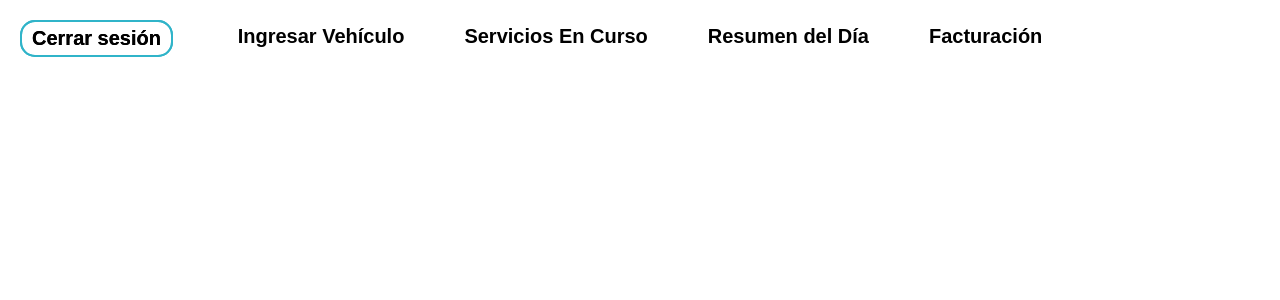
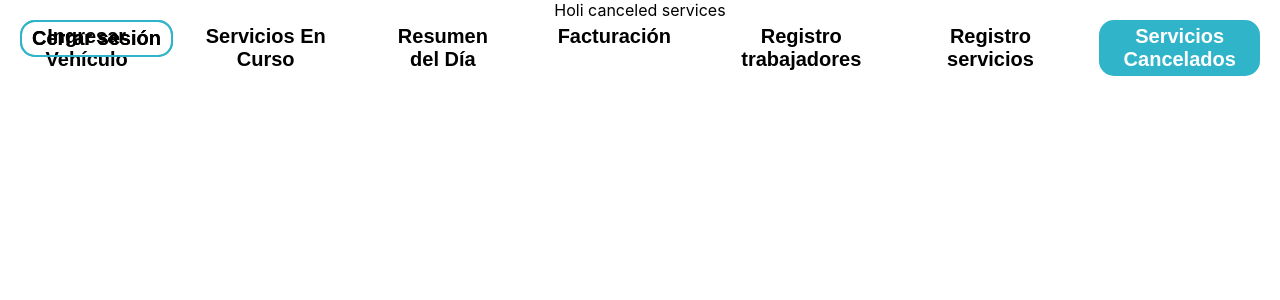
Before and after one commit to MariaCamilaRodriguezGuerrero/Lavadero_autos_Go_up_cloud, a React (Create React App) app in the folder client/: page /canceledServices in a window 1280 px wide. Shown: the top 300 px of the page. Built offline with nearby package versions, Linux system fonts and the light colour scheme.

Commit message:
CanceledServices, Services Registration, workers Registration

```diff
--- a/client/src/App.js
+++ b/client/src/App.js
@@ -14,6 +14,10 @@ import FormService from "./components/FormService/FormService";
 // import Nav from "./components/Nav/Nav";
 import NavSuperAdmin from "./componentsSuperAdmin/NavSuperAdmin/NavSuperAdmin";
 import BillingListSuperAdmin from "./viewsSuperAdmin/BillingListSuperAdmin/BillingList";
+import WorkersRegistration from "./viewsSuperAdmin/workersregistration/Workersregistration";
+import ServicesRegistration from "./viewsSuperAdmin/ServicesRegistration/ServicesRegistration";
+import CanceledServices from "./viewsSuperAdmin/CanceledServices/CanceledServices";
+
 
 function App() {
   const location = useLocation();
@@ -44,6 +48,10 @@ function App() {
       )}
       <Routes>
         <Route path="/billingListSuperAdmin" element={<BillingListSuperAdmin />} />
+        <Route path="/workersregistration" element={<WorkersRegistration />} />
+        <Route path="/servicesRegistration" element={<ServicesRegistration />} />
+        <Route path="/canceledServices" element={<CanceledServices />} />
+
       </Routes>
     </div>
   );
--- a/client/src/componentsSuperAdmin/NavSuperAdmin/NavSuperAdmin.jsx
+++ b/client/src/componentsSuperAdmin/NavSuperAdmin/NavSuperAdmin.jsx
@@ -127,6 +127,30 @@ export default function NavSuperAdmin() {
         >
           Facturación
         </Link>
+        <Link
+        to={"/workersregistration"}
+        className={
+            location.pathname === "/workersregistration" ? style.itemActive : style.item
+          }
+        >
+          Registro trabajadores
+        </Link>
+        <Link
+        to={"/servicesRegistration"}
+        className={
+            location.pathname === "/servicesRegistration" ? style.itemActive : style.item
+          }
+        >
+          Registro servicios
+        </Link>
+        <Link
+        to={"/canceledServices"}
+        className={
+            location.pathname === "/canceledServices" ? style.itemActive : style.item
+          }
+        >
+          Servicios Cancelados
+        </Link>
         <Link to={"/"} className={style.itemLogout}>
           Cerrar sesión
         </Link>
--- /dev/null
+++ b/client/src/viewsSuperAdmin/CanceledServices/CanceledServices.jsx
@@ -0,0 +1,5 @@
+const CanceledServices = () => {
+    return(<div>Holi canceled services</div>)
+
+  };
+  export default CanceledServices;
--- /dev/null
+++ b/client/src/viewsSuperAdmin/ServicesRegistration/ServicesRegistration.jsx
@@ -0,0 +1,5 @@
+const ServicesRegistration = () => {
+    return(<div>Holi services registration</div>)
+
+  };
+  export default ServicesRegistration;
--- /dev/null
+++ b/client/src/viewsSuperAdmin/workersregistration/Workersregistration.jsx
@@ -0,0 +1,11 @@
+// import { Link, Outlet } from "react-router-dom";
+// import Pagination from "../../components/Pagination/Pagination";
+// import style from "./WorkersRegistration.module.css";
+// import { useSelector, useDispatch } from "react-redux";
+// import { useEffect } from "react";
+
+const WorkersRegistration = () => {
+  return(<div>Holi workers registration</div>)
+
+};
+export default WorkersRegistration;
```
Also changed, not shown: client/src/viewsSuperAdmin/workersregistration/WorkersRegistration.module.css (added).
